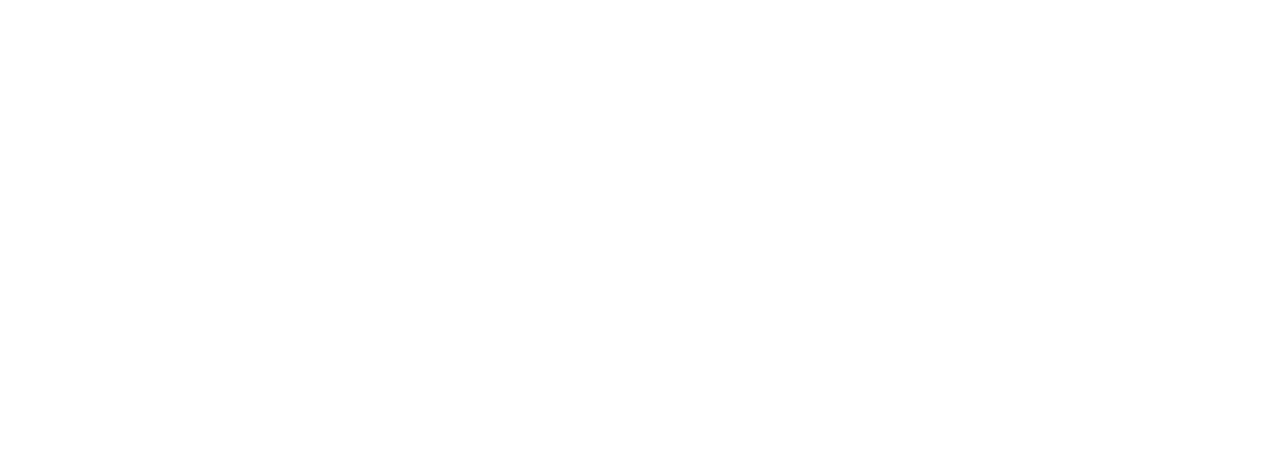
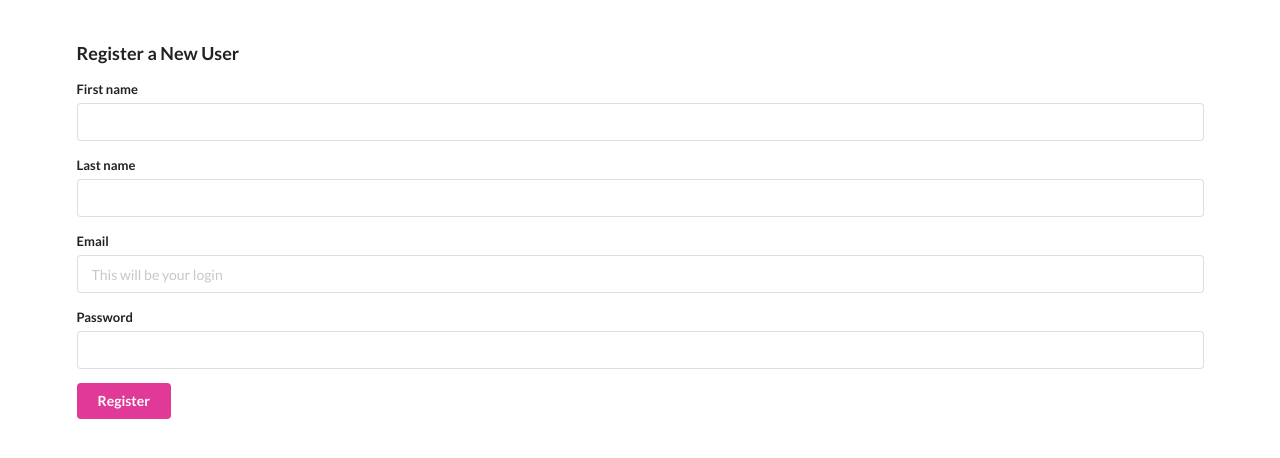
Before and after one commit to cipdv/ciprmt-original, a React (Create React App) app in the folder client/: page /dashboard/register in a window 1280 px wide. Shown: the top 458 px of the page. Built offline with nearby package versions, Linux system fonts and the light colour scheme.

Commit message:
login route seems to be working, and login page is almost good to go

```diff
--- a/client/src/App.jsx
+++ b/client/src/App.jsx
@@ -9,6 +9,8 @@
 import { ClientProfileContextProvider } from './contexts/ClientProfileContext'
 import HealthHistory from './components/HealthHistory'
 import AppointmentDetails from './routes/AppointmentDetails'
+import LoginPage from './routes/LoginPage'
+import Register from './routes/Register'
 
 
  const App = () => {
@@ -24,6 +26,8 @@
               <Route exact path="/dashboard/profile/:id/appointments" component={Appointments}/>
               <Route exact path="/dashboard/profile/healthhistory/:id" component={HealthHistory}/>
               <Route exact path="/dashboard/profile/:id/appointmentdetails/:id" component={AppointmentDetails} />
+              <Route exact path="/dashboard/login" component={LoginPage} />
+              <Route exact path="/dashboard/register" component={Register} />
             </Switch>
         </Router>
       </div>
--- a/client/src/components/Header.jsx
+++ b/client/src/components/Header.jsx
@@ -5,15 +5,19 @@
 
     let history = useHistory();
 
-    const backToDashboard = () => {
-        history.push('/')
+    const backToHome = () => {
+        history.push(`/`)
+    }
+
+    const toLoginPage = () => {
+        history.push(`/dashboard/login`)
     }
 
     return (
         <div>
             <div className="ui headcolour grey inverted menu">
-                <h2 onClick={backToDashboard} className="item">Cip de Vries, RMT</h2>
-                <div className="ui item button right">
+                <h2 onClick={backToHome} className="item">Cip de Vries, RMT</h2>
+                <div onClick={toLoginPage} className="ui item button right">
                     Login
                 </div>
             </div>
--- a/client/src/components/Login/Login.jsx
+++ b/client/src/components/Login/Login.jsx
@@ -1,18 +1,46 @@
-import React from 'react'
+import React, { useState, useContext } from 'react'
+import ClientFilesApi from '../../apis/ClientFilesApi'
+import {ClientProfileContext} from '../../contexts/ClientProfileContext'
+import {useHistory} from 'react-router-dom'
 
 const Login = () => {
+
+    let history = useHistory()
+
+    const {userLoggedIn, setUserLoggedIn} = useContext(ClientProfileContext)
+
+    const {username, setUsername} = useContext(ClientProfileContext)
+    const {password, setPassword} = useContext(ClientProfileContext)
+
+    const handleLogin = async (e) => {
+        e.preventDefault()
+        try {
+            const response = await ClientFilesApi.post(`/api/1/login`, {
+                username,
+                password
+            })
+            console.log(response)
+            if (response.data.data.user === 'cip.devries@gmail.com') {
+                history.push(`/dashboard`)
+            }
+        } catch (err) {
+            console.log(err)
+        }
+    }
+
     return (
         <div>
+            <h3>Login</h3>
             <form className="ui form">
                 <div className="field">
                     <label htmlFor="">Username</label>
-                    <input type="text"/>
+                    <input value={username} onChange={e=>setUsername(e.target.value)} type="email" placeholder="Enter your email address"/>
                 </div>
                 <div className="field">
                     <label htmlFor="">Password</label>
-                    <input type="password"/>
+                    <input value={password} onChange={e=>setPassword(e.target.value)} type="password"/>
                 </div>
-                <button className="ui button">Login</button>
+                <button onClick={handleLogin} className="ui button teal">Login</button>
             </form>
         </div>
     )
--- a/client/src/contexts/ClientProfileContext.js
+++ b/client/src/contexts/ClientProfileContext.js
@@ -16,8 +16,13 @@
     //set state for user being logged in
     const [userLoggedIn, setUserLoggedIn] = useState(false)
 
+    //set state for user
+    const [username, setUsername] = useState("")
+    //set state for password
+    const [password, setPassword] = useState("")
+
     return (
-        <ClientProfileContext.Provider value={{ClientProfiles, setClientProfiles, selectedClientProfile, setSelectedClientProfile, selectedAppointment, setSelectedAppointment}}>
+        <ClientProfileContext.Provider value={{ClientProfiles, setClientProfiles, selectedClientProfile, setSelectedClientProfile, selectedAppointment, setSelectedAppointment, userLoggedIn, setUserLoggedIn, username, setUsername, password, setPassword}}>
             {props.children}
         </ClientProfileContext.Provider>
     )
--- a/client/src/routes/Dashboard.jsx
+++ b/client/src/routes/Dashboard.jsx
@@ -1,13 +1,31 @@
-import React from 'react'
+import React, { useContext } from 'react'
 import ClientSearchbar from '../components/ClientSearchbar'
+import { ClientProfileContext } from '../contexts/ClientProfileContext'
+import Login from '../components/Login/Login'
+
 
 const Dashboard = () => {
+
+    const {userLoggedIn, setUserLoggedIn} = useContext(ClientProfileContext)
+
+    const handleLogin = (e) => {
+        e.preventDefault()
+        setUserLoggedIn(true)
+    }
+
     return (
         <div>
-            {/* change the name to a variable when logged in */}
-            <h1>Hi Cip, welcome to your dashboard</h1>
-            <button className="ui button olive">View financial statements</button>
-            <ClientSearchbar />
+            {/* change the name to a variable when logged in
+            {!userLoggedIn
+                ?
+                <Login />
+                :     */}
+                <div>
+                    <h1>Hi Cip, welcome to your dashboard</h1>
+                    <button onClick={handleLogin} className="ui button olive">View financial statements</button>
+                    <ClientSearchbar />
+                </div>
+
         </div>
     )
 }
--- /dev/null
+++ b/client/src/routes/LoginPage.jsx
@@ -0,0 +1,12 @@
+import React from 'react'
+import Login from '../components/Login/Login'
+
+const LoginPage = () => {
+    return (
+        <div>
+            <Login />
+        </div>
+    )
+}
+
+export default LoginPage
--- /dev/null
+++ b/client/src/routes/Register.jsx
@@ -0,0 +1,58 @@
+import React, { useContext, useState } from 'react'
+import ClientFilesApi from '../apis/ClientFilesApi'
+import {useHistory} from 'react-router-dom'
+import {ClientProfileContext} from '../contexts/ClientProfileContext'
+
+const Register = () => {
+
+    let history = useHistory()
+
+    const {username, setUsername} = useContext(ClientProfileContext)
+    const {password, setPassword} = useContext(ClientProfileContext)
+
+    const [firstName, setFirstName] = useState('')
+    const [lastName, setLastName] = useState('')
+
+    const handleRegister = async (e) => {
+        e.preventDefault()
+        try {
+            await ClientFilesApi.post(`/api/1/register`, {
+                first_name: firstName,
+                last_name: lastName,
+                email: username,
+                username,
+                password
+            })
+            history.push(`/dashboard/login`)
+        } catch (error) {
+            console.log(error)
+        }
+    }
+
+    return (
+        <div>
+            <h3>Register a New User</h3>
+            <form className="ui form">
+                <div className="field">
+                    <label>First name</label>
+                    <input type="text" value={firstName} onChange={e=>setFirstName(e.target.value)}/>
+                </div>
+                <div className="field">
+                    <label>Last name</label>
+                    <input type="text" value={lastName} onChange={e=>setLastName(e.target.value)}/>
+                </div>
+                <div className="field">
+                    <label>Email</label>
+                    <input type="email" value={username} onChange={e=>setUsername(e.target.value)} placeholder="This will be your login"/>
+                </div>
+                <div className="field">
+                    <label>Password</label>
+                    <input type="password" value={password} onChange={e=>setPassword(e.target.value)}/>
+                </div>
+                <button className="ui button pink" onClick={handleRegister}>Register</button>
+            </form>
+        </div>
+    )
+}
+
+export default Register
```
Also changed, not shown: 2 other files (tests, documents, lock files or other folders).
